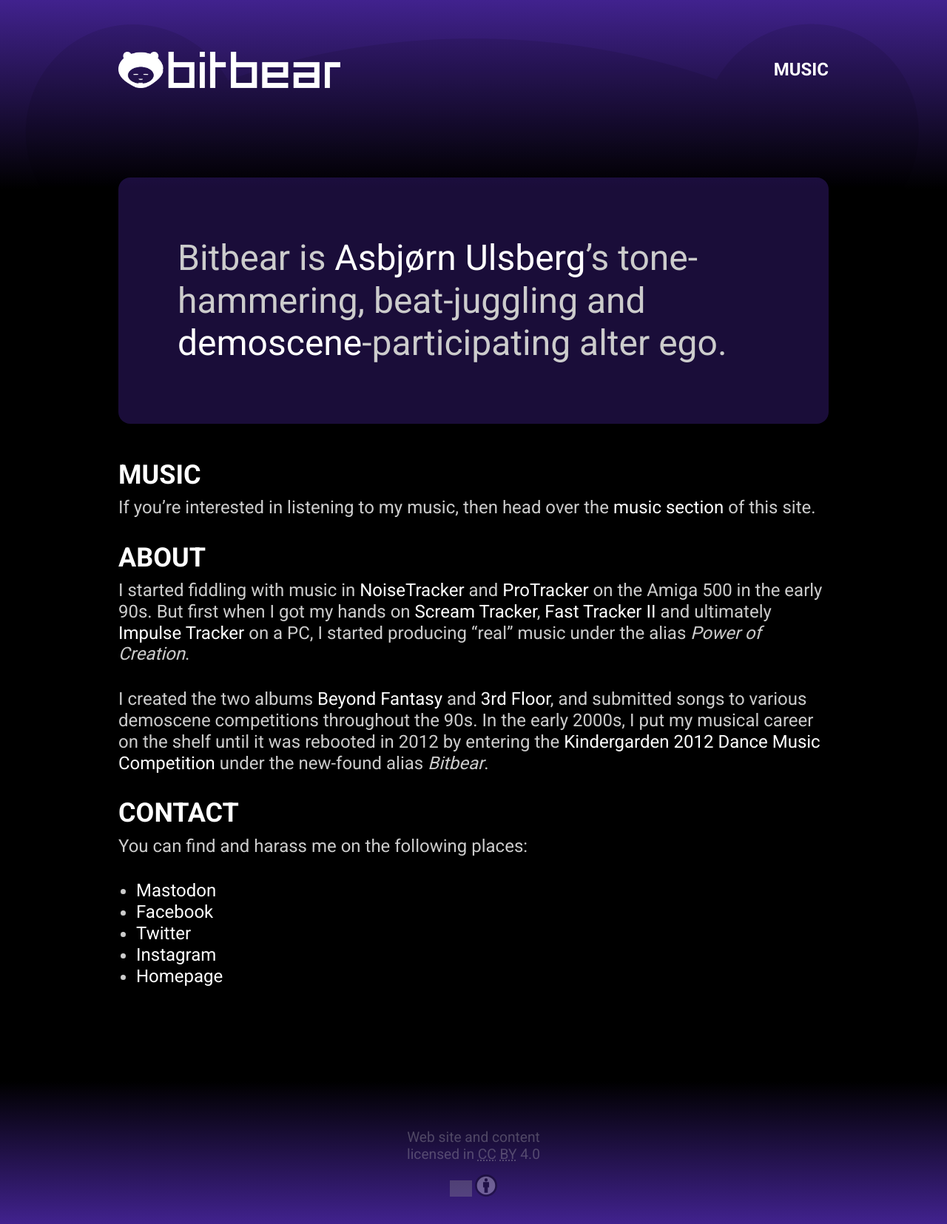
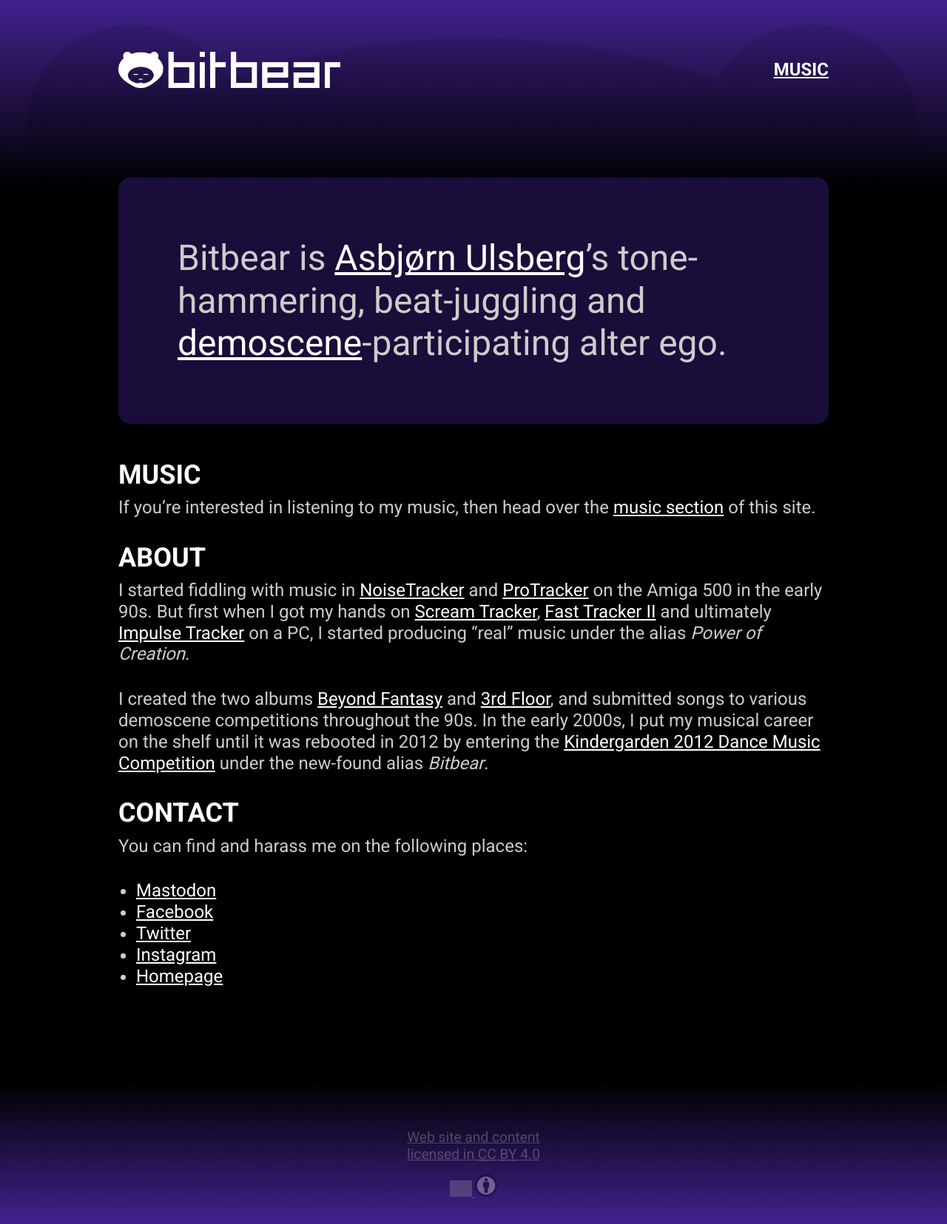
Before and after one commit to asbjornu/bitbear.org, a Jekyll site: the page built from index.md, in a window 1280 px wide. Shown: the whole page at 74% size. Built offline with Jekyll 4.4.1, drawn with Linux system fonts in a browser that asks for light colours; grey boxes are pictures that could not be loaded.

Commit message:
Underline links

```diff
--- a/assets/scss/bitbear.scss
+++ b/assets/scss/bitbear.scss
@@ -27,11 +27,12 @@
 
     &:hover {
         color: $nav-link-hover-color;
+        text-decoration: none;
     }
 }
 
-a, a:hover, a:focus {
-    text-decoration: none;
+a, a:focus {
+    text-decoration: underline;
 }
 
 header nav, main {
```
